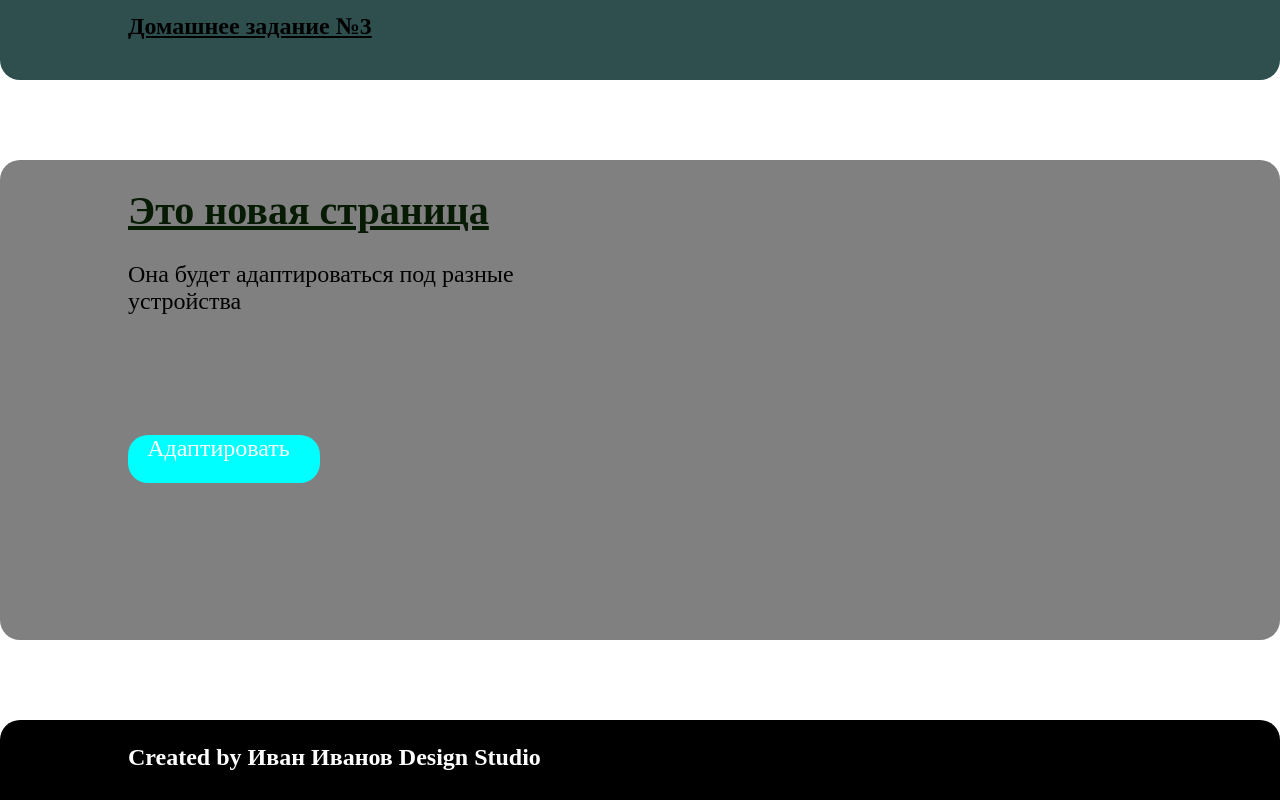
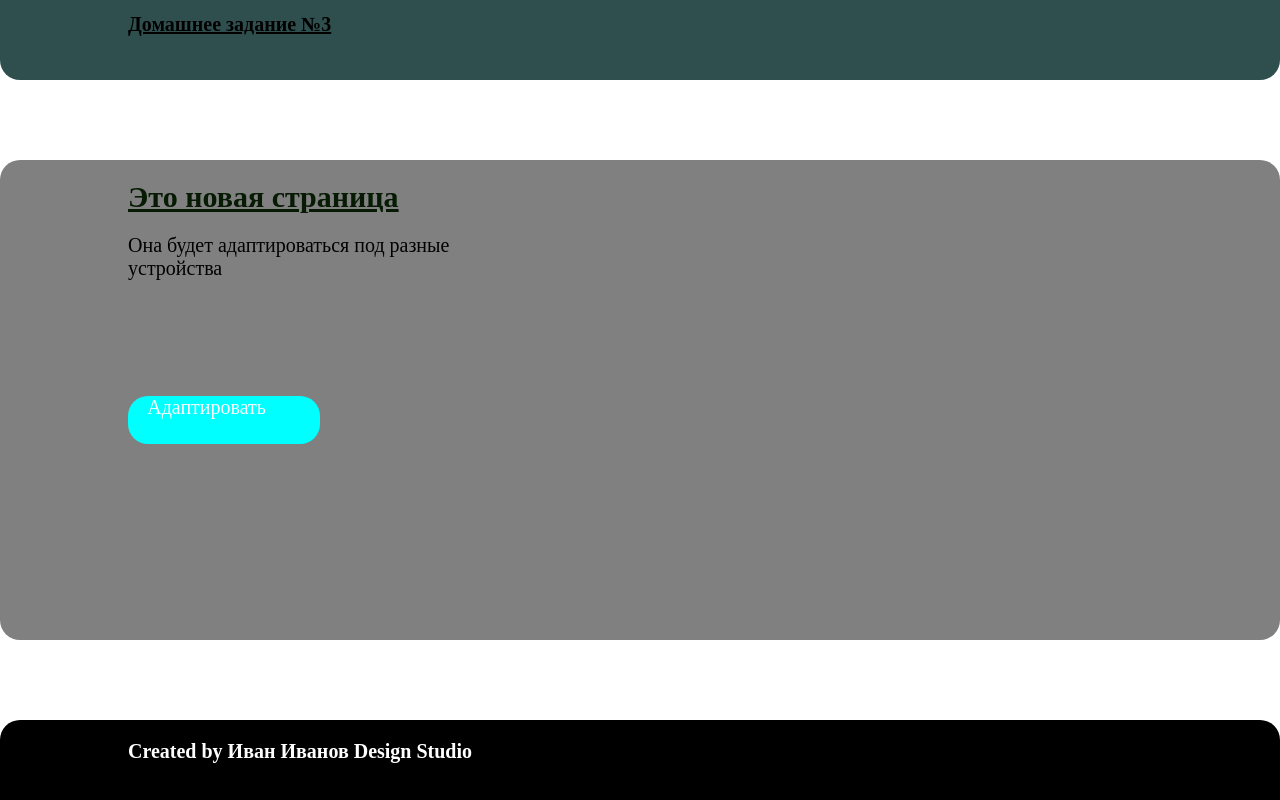
Before and after one commit to braumwinter/Pre-Frontend, a plain HTML site: page Homework3/HomeWork1.html in a window 1280 px wide. Drawn offline with Linux system fonts and the light colour scheme.

Commit message:
Update StyleScreen1.css

```diff
--- a/Homework3/StyleScreen1.css
+++ b/Homework3/StyleScreen1.css
@@ -3,6 +3,7 @@ body {
     height: 100%;
     margin: 0px;
     padding: 0px;
+    font-size: 10px;
 }
 
 div {
@@ -58,11 +59,11 @@ h6,
 p {
     margin-left: 10%;
     font-family: 'Times New Roman', Times, serif;
-    font-size: 150%;
+    font-size: 2rem;
 }
 
 h1 {
-    font-size: 250%;
+    font-size: 3rem;
     text-decoration-line: underline;
     color: rgb(7, 27, 4);
 }
```
